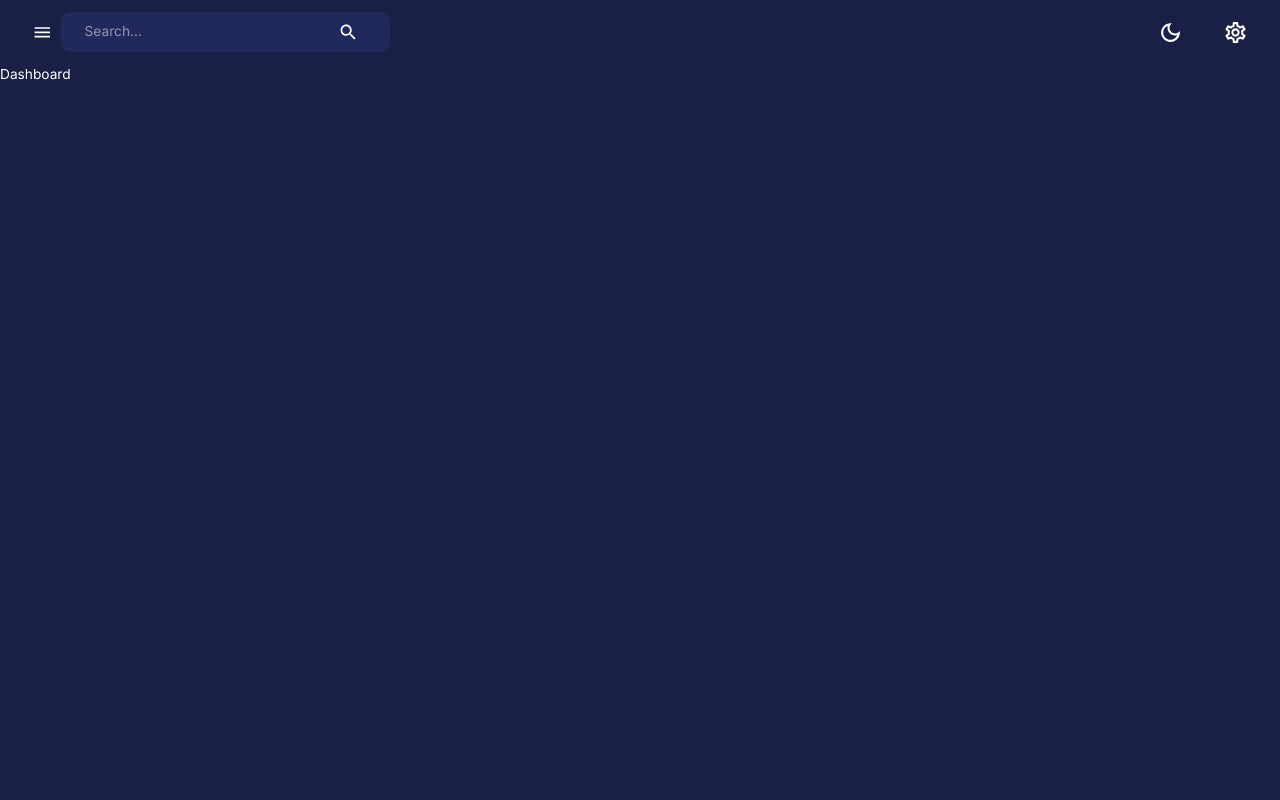
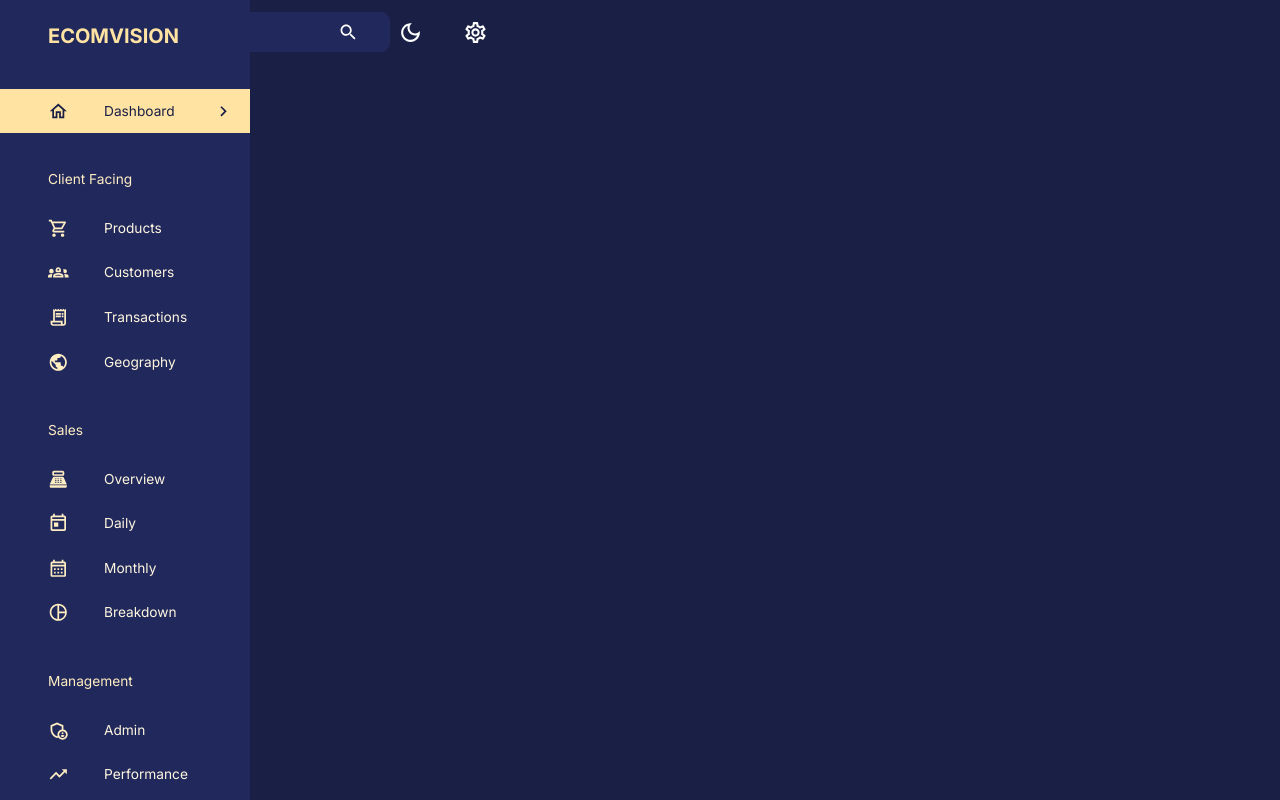
Before and after one commit to sebalp100/react-dashboard, a React (Vite) app in the folder client/: page /dashboard in a window 1280 px wide. Built offline with nearby package versions, Linux system fonts and the light colour scheme.

Commit message:
Add sidebar

```diff
--- a/client/src/components/Navbar.jsx
+++ b/client/src/components/Navbar.jsx
@@ -9,7 +9,7 @@ import {
 import FlexBetween from './FlexBetween';
 import { useDispatch } from 'react-redux';
 import { setMode } from '../state';
-import profileImage from '../assets/react.svg';
+import profileImage from '../assets/profile.jpg';
 import {
   AppBar,
   IconButton,
@@ -18,7 +18,7 @@ import {
   useTheme,
 } from '@mui/material';
 
-const Navbar = () => {
+const Navbar = ({ isSidebarOpen, setIsSidebarOpen }) => {
   const dispatch = useDispatch();
   const theme = useTheme();
 
@@ -36,7 +36,7 @@ const Navbar = () => {
         }}
       >
         <FlexBetween>
-          <IconButton onClick={() => console.log('open/close')}>
+          <IconButton onClick={() => setIsSidebarOpen(!isSidebarOpen)}>
             <MenuIcon />
           </IconButton>
           <FlexBetween
--- /dev/null
+++ b/client/src/components/Sidebar.jsx
@@ -0,0 +1,199 @@
+import {
+  Box,
+  Divider,
+  Drawer,
+  IconButton,
+  List,
+  ListItem,
+  ListItemButton,
+  ListItemIcon,
+  ListItemText,
+  Typography,
+  useTheme,
+} from '@mui/material';
+import {
+  SettingsOutlined,
+  ChevronLeft,
+  ChevronRightOutlined,
+  HomeOutlined,
+  ShoppingCartOutlined,
+  Groups2Outlined,
+  ReceiptLongOutlined,
+  PublicOutlined,
+  PointOfSaleOutlined,
+  TodayOutlined,
+  CalendarMonthOutlined,
+  AdminPanelSettingsOutlined,
+  TrendingUpOutlined,
+  PieChartOutlined,
+} from '@mui/icons-material';
+import { useEffect, useState } from 'react';
+import { useLocation, useNavigate } from 'react-router-dom';
+import FlexBetween from './FlexBetween';
+import profileImage from '../assets/profile.jpg';
+
+const Sidebar = ({
+  drawerWidth,
+  isSidebarOpen,
+  setIsSidebarOpen,
+  isNonMobile,
+}) => {
+  const { pathname } = useLocation();
+  const [active, setActive] = useState('');
+  const navigate = useNavigate();
+  const theme = useTheme();
+
+  const navItems = [
+    {
+      text: 'Dashboard',
+      icon: <HomeOutlined />,
+    },
+    {
+      text: 'Client Facing',
+      icon: null,
+    },
+    {
+      text: 'Products',
+      icon: <ShoppingCartOutlined />,
+    },
+    {
+      text: 'Customers',
+      icon: <Groups2Outlined />,
+    },
+    {
+      text: 'Transactions',
+      icon: <ReceiptLongOutlined />,
+    },
+    {
+      text: 'Geography',
+      icon: <PublicOutlined />,
+    },
+    {
+      text: 'Sales',
+      icon: null,
+    },
+    {
+      text: 'Overview',
+      icon: <PointOfSaleOutlined />,
+    },
+    {
+      text: 'Daily',
+      icon: <TodayOutlined />,
+    },
+    {
+      text: 'Monthly',
+      icon: <CalendarMonthOutlined />,
+    },
+    {
+      text: 'Breakdown',
+      icon: <PieChartOutlined />,
+    },
+    {
+      text: 'Management',
+      icon: null,
+    },
+    {
+      text: 'Admin',
+      icon: <AdminPanelSettingsOutlined />,
+    },
+    {
+      text: 'Performance',
+      icon: <TrendingUpOutlined />,
+    },
+  ];
+
+  useEffect(() => {
+    setActive(pathname.substring(1));
+  }, [pathname]);
+
+  return (
+    <Box component="nav">
+      {isSidebarOpen && (
+        <Drawer
+          open={isSidebarOpen}
+          onClose={() => setIsSidebarOpen(false)}
+          variant="persistent"
+          anchor="left"
+          sx={{
+            width: drawerWidth,
+            '& .MuiDrawer-paper': {
+              color: theme.palette.secondary[200],
+              backgroundColor: theme.palette.background.alt,
+              boxSixing: 'border-box',
+              borderWidth: isNonMobile ? 0 : '2px',
+              width: drawerWidth,
+            },
+          }}
+        >
+          <Box width="100%">
+            <Box m="1.5rem 2rem 2rem 3rem">
+              <FlexBetween color={theme.palette.secondary.main}>
+                <Box display="flex" alignItems="center" gap="0.5rem">
+                  <Typography variant="h4" fontWeight="bold">
+                    ECOMVISION
+                  </Typography>
+                </Box>
+                {!isNonMobile && (
+                  <IconButton onClick={() => setIsSidebarOpen(!isSidebarOpen)}>
+                    <ChevronLeft />
+                  </IconButton>
+                )}
+              </FlexBetween>
+            </Box>
+            <List>
+              {navItems.map(({ text, icon }) => {
+                if (!icon) {
+                  return (
+                    <Typography key={text} sx={{ m: '2.25rem 0 1rem 3rem' }}>
+                      {text}
+                    </Typography>
+                  );
+                }
+                const lcText = text.toLowerCase();
+
+                return (
+                  <ListItem key={text} disablePadding>
+                    <ListItemButton
+                      onClick={() => {
+                        navigate(`/${lcText}`);
+                        setActive(lcText);
+                      }}
+                      sx={{
+                        backgroundColor:
+                          active === lcText
+                            ? theme.palette.secondary[300]
+                            : 'transparent',
+                        color:
+                          active === lcText
+                            ? theme.palette.primary[600]
+                            : theme.palette.secondary[100],
+                      }}
+                    >
+                      <ListItemIcon
+                        sx={{
+                          ml: '2rem',
+                          color:
+                            active === lcText
+                              ? theme.palette.primary[600]
+                              : theme.palette.secondary[200],
+                        }}
+                      >
+                        {icon}
+                      </ListItemIcon>
+                      <ListItemText primary={text} />
+                      {active === lcText && (
+                        <ChevronRightOutlined sx={{ ml: 'auto' }} />
+                      )}
+                    </ListItemButton>
+                  </ListItem>
+                );
+              })}
+            </List>
+          </Box>
+        </Drawer>
+      )}
+    </Box>
+  );
+};
+
+export default Sidebar;
--- a/client/src/scenes/layout/index.jsx
+++ b/client/src/scenes/layout/index.jsx
@@ -3,12 +3,24 @@ import { Box, useMediaQuery } from '@mui/material';
 import { Outlet } from 'react-router-dom';
 import { useSelector } from 'react-redux';
 import Navbar from '../../components/Navbar';
+import Sidebar from '../../components/Sidebar';
 
 const Layout = () => {
+  const isNonMobile = useMediaQuery('(min-width: 600px)');
+  const [isSidebarOpen, setIsSidebarOpen] = useState(true);
   return (
-    <Box width="100%" height="100%">
+    <Box display={isNonMobile ? 'flex' : 'block'} width="100%" height="100%">
       <Box>
-        <Navbar />
+        <Sidebar
+          isNonMobile={isNonMobile}
+          drawerWidth="250px"
+          isSidebarOpen={isSidebarOpen}
+          setIsSidebarOpen={setIsSidebarOpen}
+        />
+        <Navbar
+          isSidebarOpen={isSidebarOpen}
+          setIsSidebarOpen={setIsSidebarOpen}
+        />
         <Outlet />
       </Box>
     </Box>
```
Also changed, not shown: client/src/assets/profile.jpg (added).
